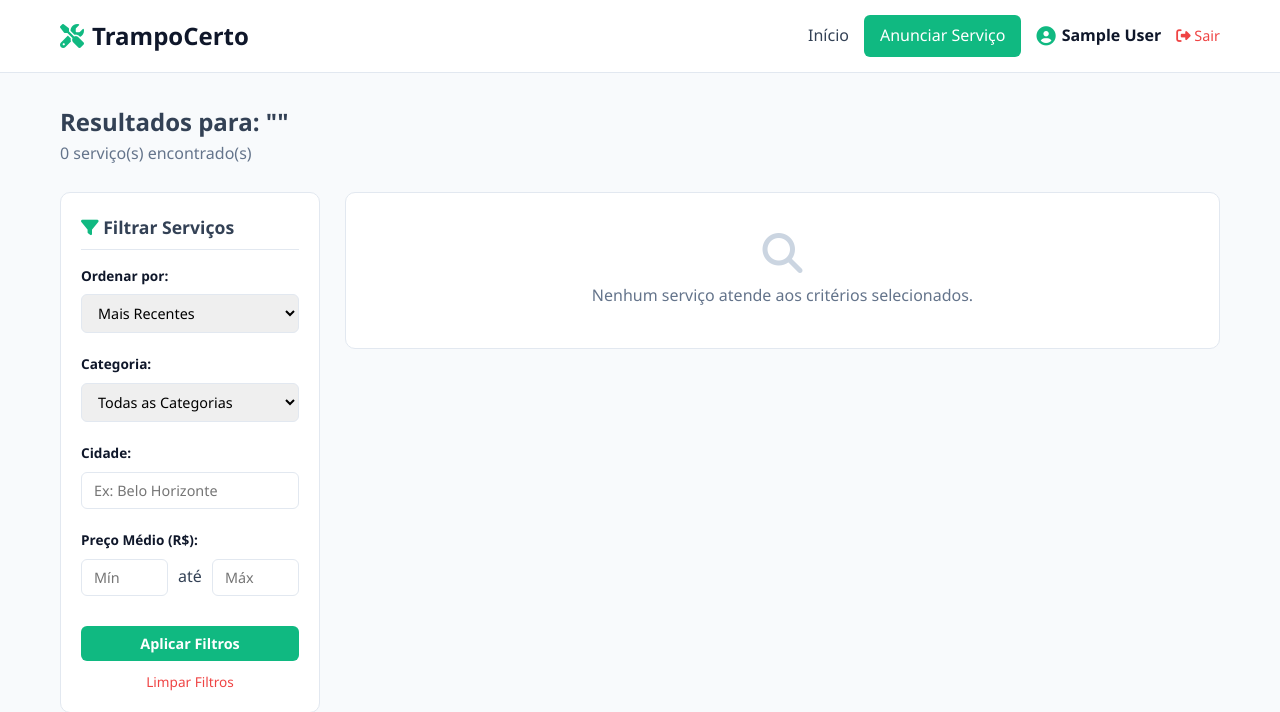
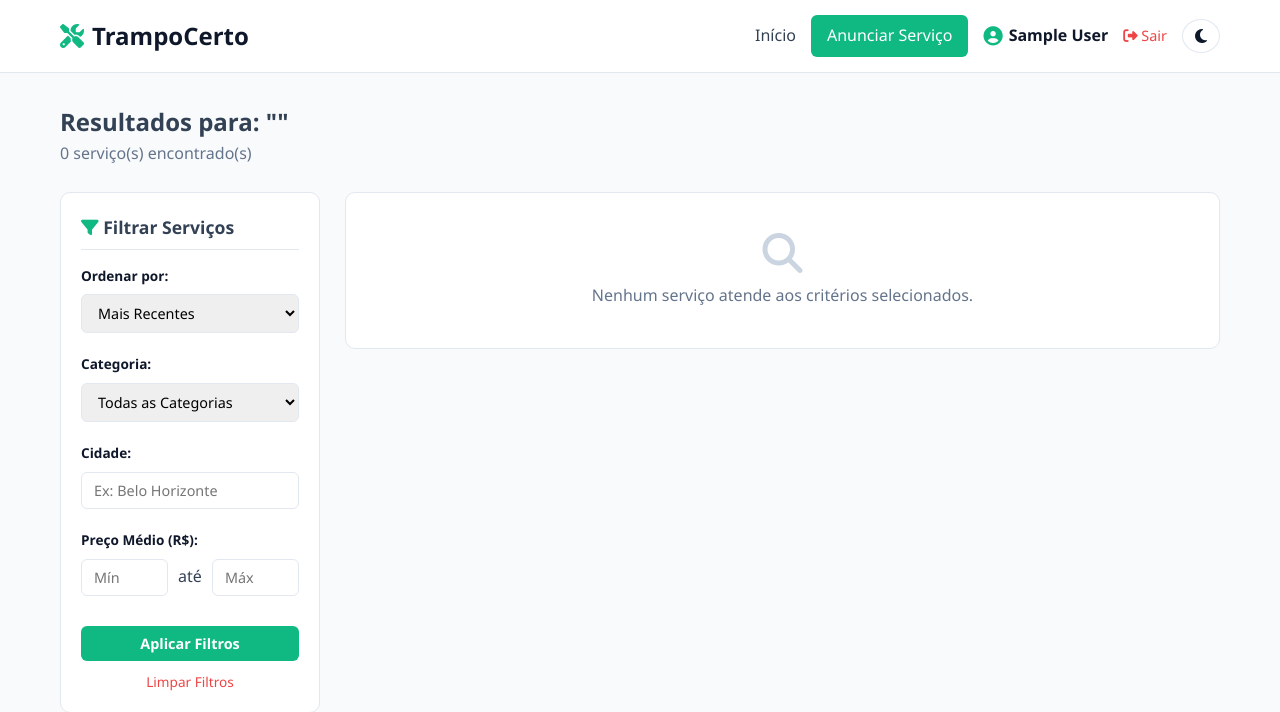
Before and after one commit to znick015/projeto-integrador-senac, a PHP site: page /busca.php in a window 1280 px wide. Shown: the top 712 px of the page. Run offline with PHP 8.4, Linux system fonts and the light colour scheme; the visitor is signed in with stand-in values (Sample User, id 1); data that the repository does not hold is empty.

Commit message:
Adicionado o Dark Mode, podendo alternar o site entre o tema claro ou escuro.

```diff
--- a/assets/css/style.css
+++ b/assets/css/style.css
@@ -367,3 +367,132 @@ body {
         grid-template-columns: 1fr;
     }
 }
+
+/* ===================================================
+   ESTILOS DO MODO NOTURNO (DARK MODE)
+   =================================================== */
+
+/* Botão do Tema no Cabeçalho */
+.btn-theme-toggle {
+    background: transparent;
+    border: 1px solid var(--border-color);
+    color: var(--primary-color);
+    padding: 8px 12px;
+    border-radius: 50%;
+    cursor: pointer;
+    font-size: 1rem;
+    display: flex;
+    align-items: center;
+    justify-content: center;
+    transition: all 0.2s ease;
+}
+
+.btn-theme-toggle:hover {
+    background: #f1f5f9;
+    transform: scale(1.05);
+}
+
+/* Regras de Cores Escuras */
+html.dark-mode {
+    background-color: #0f172a;
+    color: #f8fafc;
+}
+
+html.dark-mode body {
+    background-color: #0f172a;
+    color: #f8fafc;
+}
+
+html.dark-mode .navbar {
+    background-color: #1e293b;
+    border-bottom: 1px solid #334155;
+}
+
+html.dark-mode .nav-links a {
+    color: #cbd5e1;
+}
+
+html.dark-mode .btn-login {
+    border-color: #475569;
+    color: #f8fafc;
+}
+
+html.dark-mode .btn-theme-toggle {
+    border-color: #475569;
+    color: #f59e0b;
+}
+
+html.dark-mode .btn-theme-toggle:hover {
+    background: #334155;
+}
+
+/* Cards e Paineis no Modo Escuro */
+html.dark-mode .form-card,
+html.dark-mode .filter-sidebar,
+html.dark-mode div[style*="background: #fff"],
+html.dark-mode div[style*="background:#fff"],
+html.dark-mode div[style*="background: #ffffff"] {
+    background-color: #1e293b !important;
+    border-color: #334155 !important;
+    color: #f8fafc;
+}
+
+/* Textos Secundários e Títulos */
+html.dark-mode h1,
+html.dark-mode h2,
+html.dark-mode h3,
+html.dark-mode h4 {
+    color: #f8fafc !important;
+}
+
+html.dark-mode p[style*="color: #64748b"],
+html.dark-mode span[style*="color: #64748b"],
+html.dark-mode p,
+html.dark-mode label {
+    color: #94a3b8 !important;
+}
+
+/* Inputs, Selects e Textareas */
+html.dark-mode input[type="text"],
+html.dark-mode input[type="email"],
+html.dark-mode input[type="password"],
+html.dark-mode input[type="number"],
+html.dark-mode select,
+html.dark-mode textarea {
+    background-color: #0f172a !important;
+    border-color: #334155 !important;
+    color: #f8fafc !important;
+}
+
+/* Ajustes em Categorias e Cards */
+html.dark-mode .card-category {
+    background-color: #1e293b;
+    border-color: #334155;
+    color: #f8fafc;
+}
+
+html.dark-mode .card-category:hover {
+    border-color: var(--accent-color);
+}
+
+/* Dropdown de Sugestões de Busca */
+html.dark-mode .search-suggestions-dropdown {
+    background-color: #1e293b;
+    border-color: #334155;
+}
+
+html.dark-mode .suggestion-item {
+    border-bottom-color: #334155;
+    color: #f8fafc;
+}
+
+html.dark-mode .suggestion-item:hover {
+    background-color: #334155;
+}
+
+/* Rodapé */
+html.dark-mode footer {
+    background-color: #0f172a;
+    border-top: 1px solid #1e293b;
+    color: #64748b;
+}
--- a/assets/js/main.js
+++ b/assets/js/main.js
@@ -1,14 +1,50 @@
 document.addEventListener('DOMContentLoaded', () => {
+
+    // ==========================================
+    // 1. LÓGICA DO MODO NOTURNO (DARK MODE)
+    // ==========================================
+    const themeToggleBtn = document.getElementById('theme-toggle');
+
+    function updateThemeIcon() {
+        if (!themeToggleBtn) return;
+        const icon = themeToggleBtn.querySelector('i');
+        const isDark = document.documentElement.classList.contains('dark-mode');
+
+        if (isDark) {
+            icon.className = 'fas fa-sun';
+            icon.style.color = '#f59e0b'; // Ícone de Sol Amarelo
+        } else {
+            icon.className = 'fas fa-moon';
+            icon.style.color = ''; // Ícone de Lua Padrão
+        }
+    }
+
+    // Inicializa o ícone correto
+    updateThemeIcon();
+
+    if (themeToggleBtn) {
+        themeToggleBtn.addEventListener('click', () => {
+            document.documentElement.classList.toggle('dark-mode');
+            const isDark = document.documentElement.classList.contains('dark-mode');
+
+            // Salva a preferência no navegador
+            localStorage.setItem('theme', isDark ? 'dark' : 'light');
+            updateThemeIcon();
+        });
+    }
+
+
+    // ==========================================
+    // 2. SUGESTÕES DE BUSCA EM TEMPO REAL (AJAX)
+    // ==========================================
     const searchInputs = document.querySelectorAll('.search-box input[type="text"]');
 
     searchInputs.forEach(input => {
         const searchBox = input.closest('.search-box');
 
-        // Garante que a search-box tenha posição relativa para alinhar o dropdown
         if (searchBox) {
             searchBox.style.position = 'relative';
 
-            // Cria o container do dropdown de sugestões
             const dropdown = document.createElement('div');
             dropdown.className = 'search-suggestions-dropdown';
             searchBox.appendChild(dropdown);
@@ -25,7 +61,6 @@ document.addEventListener('DOMContentLoaded', () => {
                     return;
                 }
 
-                // Espera 300ms após o usuário parar de digitar para consultar o servidor
                 timer = setTimeout(() => {
                     fetch(`sugestoes.php?q=${encodeURIComponent(query)}`)
                         .then(response => response.json())
@@ -51,7 +86,6 @@ document.addEventListener('DOMContentLoaded', () => {
                 }, 300);
             });
 
-            // Esconde as sugestões se o usuário clicar fora do campo
             document.addEventListener('click', (e) => {
                 if (!searchBox.contains(e.target)) {
                     dropdown.style.display = 'none';
--- a/includes/header.php
+++ b/includes/header.php
@@ -11,6 +11,13 @@ if (session_status() === PHP_SESSION_NONE) {
     <title>TrampoCerto - Plataforma de Autônomos</title>
     <link rel="stylesheet" href="assets/css/style.css">
     <link rel="stylesheet" href="https://cdnjs.cloudflare.com/ajax/libs/font-awesome/6.4.0/css/all.min.css">
+
+    <!-- Script que impede o pisca branco ao carregar no modo noturno -->
+    <script>
+        if (localStorage.getItem('theme') === 'dark') {
+            document.documentElement.classList.add('dark-mode');
+        }
+    </script>
     <script src="assets/js/main.js" defer></script>
 </head>
 <body>
@@ -33,6 +40,11 @@ if (session_status() === PHP_SESSION_NONE) {
                     <a href="cadastro.php" class="btn-anunciar">Anunciar Serviço</a>
                     <a href="login.php" class="btn-login"><i class="fas fa-user"></i> Entrar</a>
                 <?php endif; ?>
+
+                <!-- BOTÃO DE ALTERNAR MODO NOTURNO -->
+                <button id="theme-toggle" class="btn-theme-toggle" title="Alternar Modo Noturno">
+                    <i class="fas fa-moon"></i>
+                </button>
             </nav>
         </div>
     </header>
```
